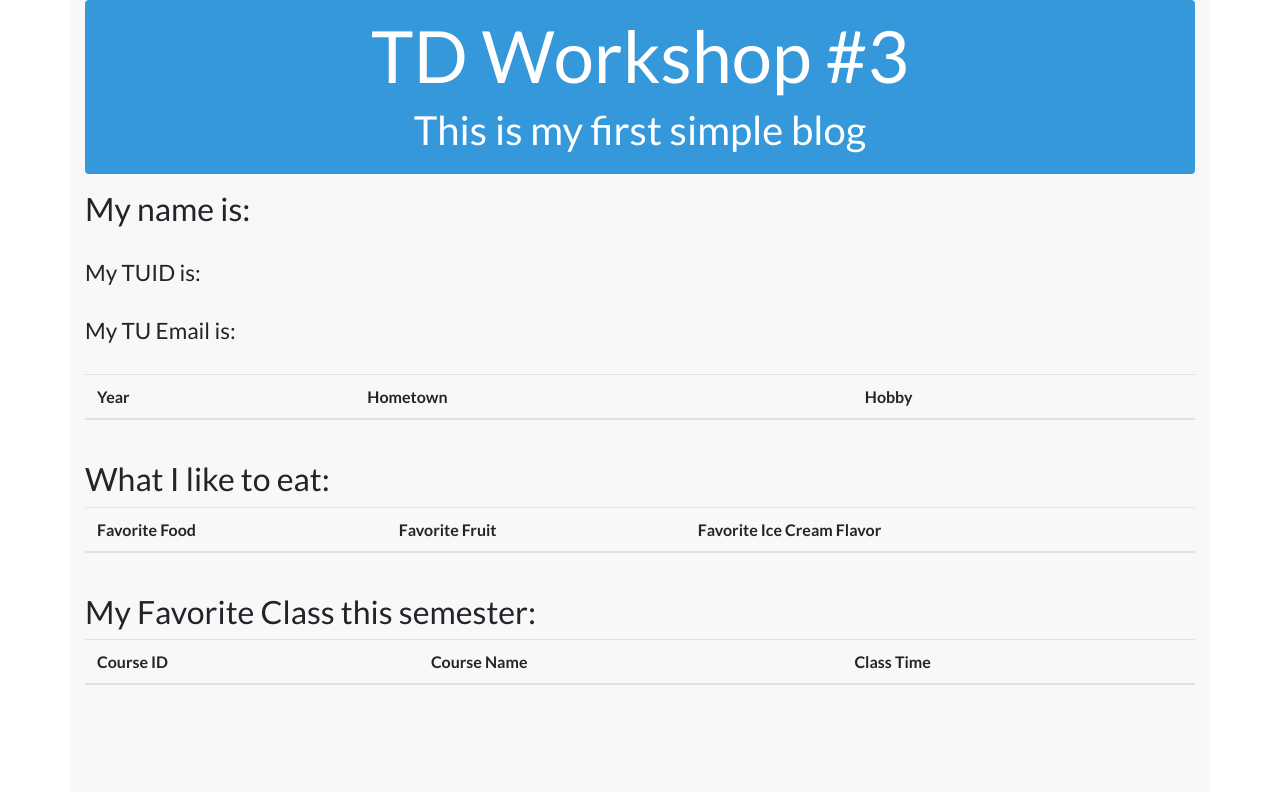
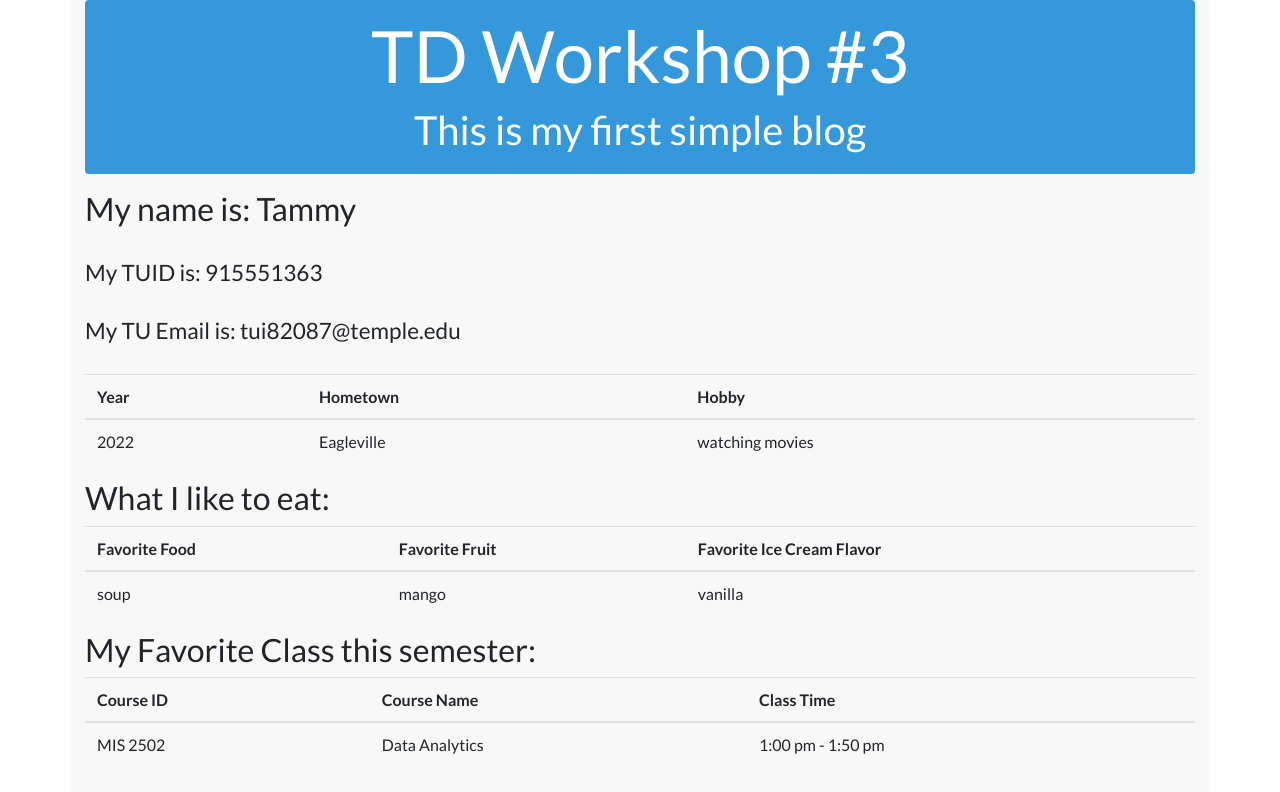
Before and after one commit to tui82087/TammyBlog, a plain HTML site: page index.html in a window 1280 px wide. Drawn offline with Linux system fonts and the light colour scheme.

Commit message:
Upload 2
Change to contain my information

```diff
--- a/index.html
+++ b/index.html
@@ -17,11 +17,11 @@
 
         </div>
         <div class="content">
-            <h3>My name is: <!-- ENTER YOUR NAME-->  </h3>
+            <h3>My name is: Tammy  </h3>
             <br>
-            <h4>My TUID is: <!-- ENTER YOUR TUID--> </h4>
+            <h4>My TUID is: 915551363 </h4>
             <br>
-            <h4>My TU Email is: <!-- ENTER YOUR EMAIL--> </h4>
+            <h4>My TU Email is: tui82087@temple.edu </h4>
             <br>
             <table class="table table-hover">
                 <thead>
@@ -33,9 +33,9 @@
                 </thead>
                 <tbody>
                     <tr>
-                    <td><!-- ENTER YOUR YEAR HERE --></td>
-                        <td><!-- ENTER YOUR HOMETOWN HERE --></td>
-                        <td><!-- ENTER YOUR HOBBY HERE --></td>
+                    <td> 2022 </td>
+                        <td> Eagleville </td>
+                        <td> watching movies </td>
                     </tr>
                 </tbody>
             </table>
@@ -54,9 +54,9 @@
                 </thead>
                 <tbody>
                     <tr>
-                        <td><!-- ENTER YOUR FOOD HERE --></td>
-                        <td><!-- ENTER YOUR FRUIT HERE --></td>
-                        <td><!-- ENTER YOUR ICE CREAM HERE --></td>
+                        <td> soup </td>
+                        <td> mango </td>
+                        <td> vanilla </td>
                     </tr>
                 </tbody>
             </table>
@@ -75,9 +75,9 @@
                     </thead>
                     <tbody>
                     <tr>
-                        <td><!-- ENTER YOUR ID HERE --></td>
-                        <td><!-- ENTER YOUR COURSE NAME HERE --></td>
-                        <td><!-- ENTER YOUR CLASS TIME HERE --></td>
+                        <td> MIS 2502 </td>
+                        <td> Data Analytics </td>
+                        <td> 1:00 pm - 1:50 pm</td>
                     </tr>
                     </tbody>
                 </table>
```
